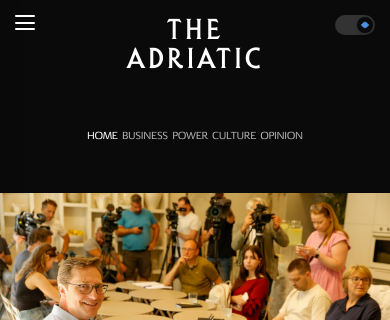
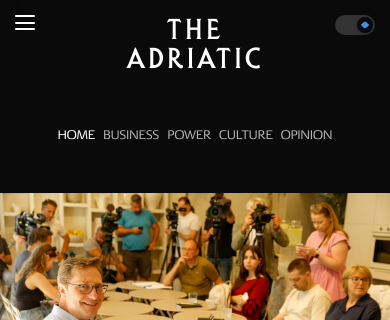
Before and after one commit to tfhoerest/azt, a Jekyll site: the page built from index.html, in a window 390 px wide. Shown: the top 320 px of the page. Built offline with Jekyll 4.4.1, drawn with Linux system fonts in a browser that asks for light colours; some web fonts are replaced; the list of posts is cut into pages by our own code.

Commit message:
Update default.html

```diff
--- a/_layouts/default.html
+++ b/_layouts/default.html
@@ -696,13 +696,13 @@
         /* EXTRA SMALL MOBILE OPTIMIZATION */
         @media (max-width: 25em) {  /* Changed from 24em to 25em (400px) */
             .main-nav {
-                gap: 0.25rem;
+                gap: 0.5rem;
                 width: fit-content; /* This will shrink it to content width */
                 margin: 0 auto; /* This will center the now-compact nav */
             }
 
             .main-nav a {
-                font-size: 0.7rem;
+                font-size: 0.85rem;
                 letter-spacing: 0;
                 padding: 0; /* No individual padding */
             }
```
